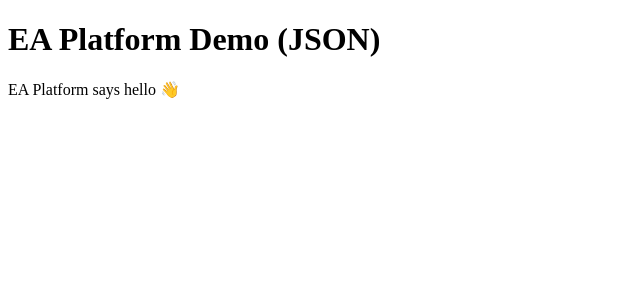
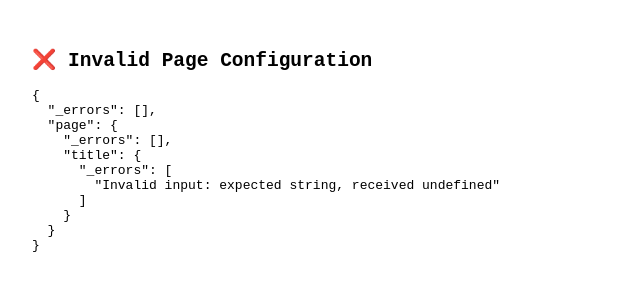
Before and after one commit to Ph1Eashan/ea-platform, a React (Vite) app: page / in a window 1280 px wide. Shown: the top 300 px of the page, without its empty margins (0-640 px from the left). Built offline with nearby package versions, Linux system fonts and the light colour scheme.

Commit message:
Phase 2.3: error boundaries and developer-friendly config errors

```diff
--- a/src/EashanApp.tsx
+++ b/src/EashanApp.tsx
@@ -1,7 +1,5 @@
 import { renderLayout } from "./layout/layoutEngine";
 import { loadPageConfig } from "./core/loadPageConfig";
-
-// Vite supports JSON imports
 import rawConfig from "./pages/demo/config.json";
 
 export function EashanApp() {
--- /dev/null
+++ b/src/components/ErrorBoundary.tsx
@@ -0,0 +1,42 @@
+import { Component, type ReactNode } from "react";
+import { ConfigValidationError } from "../core/errors";
+
+type Props = {
+  children: ReactNode;
+};
+
+type State = {
+  error: Error | null;
+};
+
+export class ErrorBoundary extends Component<Props, State> {
+  state: State = { error: null };
+
+  static getDerivedStateFromError(error: Error): State {
+    return { error };
+  }
+
+  render() {
+    const { error } = this.state;
+
+    if (!error) {
+      return this.props.children;
+    }
+
+    if (error instanceof ConfigValidationError) {
+      return (
+        <div style={{ padding: 24, fontFamily: "monospace" }}>
+          <h2>❌ Invalid Page Configuration</h2>
+          <pre>{JSON.stringify(error.details, null, 2)}</pre>
+        </div>
+      );
+    }
+
+    return (
+      <div style={{ padding: 24 }}>
+        <h2>Unexpected Error</h2>
+        <pre>{error.message}</pre>
+      </div>
+    );
+  }
+}
--- /dev/null
+++ b/src/core/errors.ts
@@ -0,0 +1,9 @@
+export class ConfigValidationError extends Error {
+  public readonly details: unknown;
+
+  constructor(message: string, details: unknown) {
+    super(message);
+    this.name = "ConfigValidationError";
+    this.details = details;
+  }
+}
--- a/src/core/loadPageConfig.ts
+++ b/src/core/loadPageConfig.ts
@@ -1,12 +1,15 @@
-import { PageSchema } from "../schema/page.schema";
-import type { PageConfig } from "../schema/page.schema";
+import { PageSchema } from "../schema";
+import type { PageConfig } from "../schema";
+import { ConfigValidationError } from "./errors";
 
 export function loadPageConfig(raw: unknown): PageConfig {
   const result = PageSchema.safeParse(raw);
 
   if (!result.success) {
-    console.error("Invalid page configuration", result.error.format());
-    throw new Error("Page config validation failed");
+    throw new ConfigValidationError(
+      "Invalid page configuration",
+      result.error.format()
+    );
   }
 
   return result.data;
--- a/src/layout/layoutEngine.tsx
+++ b/src/layout/layoutEngine.tsx
@@ -1,8 +1,11 @@
 import type { ReactNode } from "react";
-import type { LayoutNode } from "../schema/layout.schema";
+import type { LayoutNode } from "../schema";
 import { getWidget } from "../widgets/widgetRegistry";
 import { StackLayout } from "./StackLayout";
 
+/**
+ * Recursively renders a LayoutNode tree.
+ */
 export function renderLayout(node: LayoutNode): ReactNode {
   switch (node.type) {
     case "stack": {
@@ -16,9 +19,9 @@ export function renderLayout(node: LayoutNode): ReactNode {
     }
 
     default: {
-      // 👇 correct exhaustiveness check
-      const _exhaustiveCheck: never = node;
-      return _exhaustiveCheck;
+      // Exhaustiveness check
+      const _exhaustive: never = node;
+      throw new Error(`Unhandled layout node: ${_exhaustive}`);
     }
   }
 }
--- a/src/main.tsx
+++ b/src/main.tsx
@@ -1,14 +1,12 @@
 import React from "react";
 import ReactDOM from "react-dom/client";
 import { EashanApp } from "./EashanApp";
-import { registerWidget } from "./widgets/widgetRegistry";
-import { TextWidget } from "./widgets/TextWidget";
-
-// explicit registration (engine rule)
-registerWidget("text", TextWidget);
+import { ErrorBoundary } from "./components/ErrorBoundary";
 
 ReactDOM.createRoot(document.getElementById("root")!).render(
   <React.StrictMode>
-    <EashanApp />
+    <ErrorBoundary>
+      <EashanApp />
+    </ErrorBoundary>
   </React.StrictMode>
 );
--- a/src/pages/demo/config.json
+++ b/src/pages/demo/config.json
@@ -1,14 +1,7 @@
 {
-  "page": {
-    "title": "EA Platform Demo (JSON)"
-  },
+  "page": {},
   "layout": {
     "type": "stack",
-    "children": [
-      {
-        "type": "widget",
-        "widget": "text"
-      }
-    ]
+    "children": []
   }
 }
--- /dev/null
+++ b/src/schema/index.ts
@@ -0,0 +1,5 @@
+export { PageSchema } from "./page.schema";
+export type { PageConfig } from "./page.schema";
+
+export { LayoutNodeSchema } from "./layout.schema";
+export type { LayoutNode } from "./layout.schema";
```
